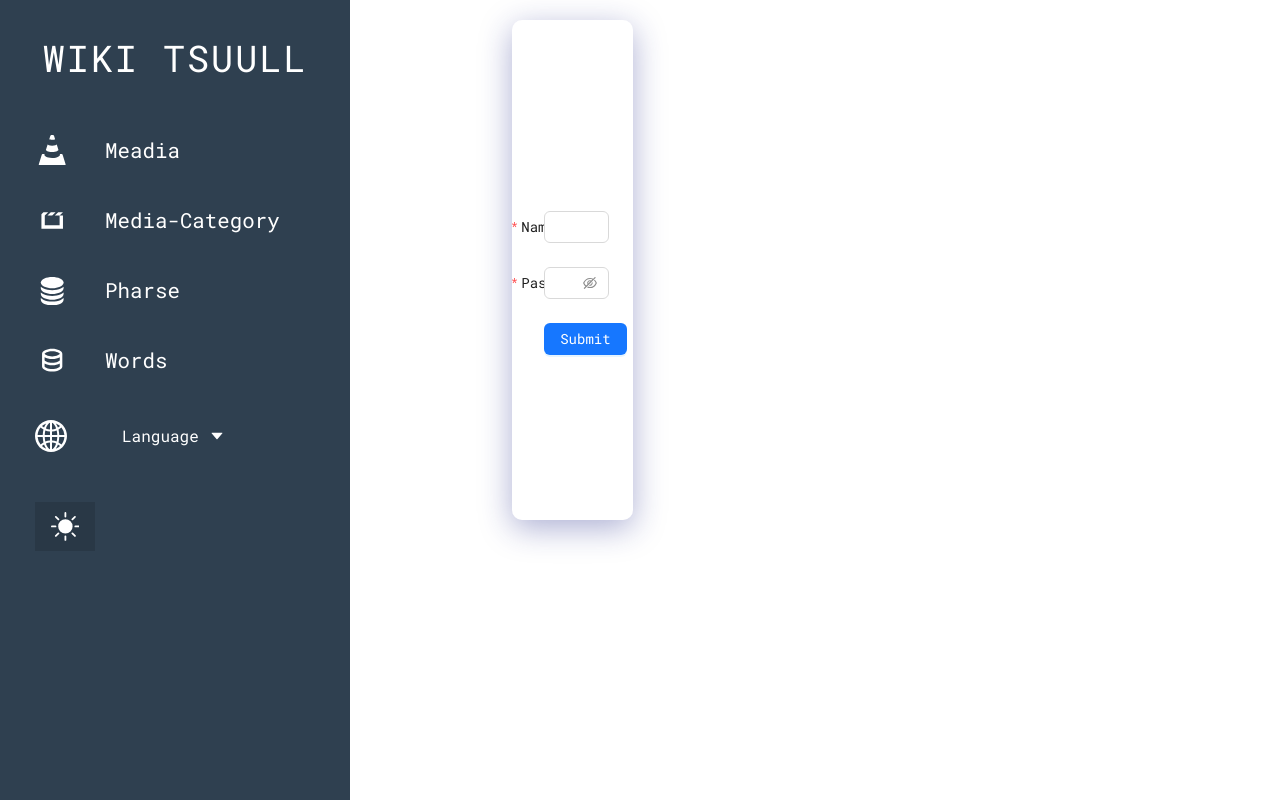
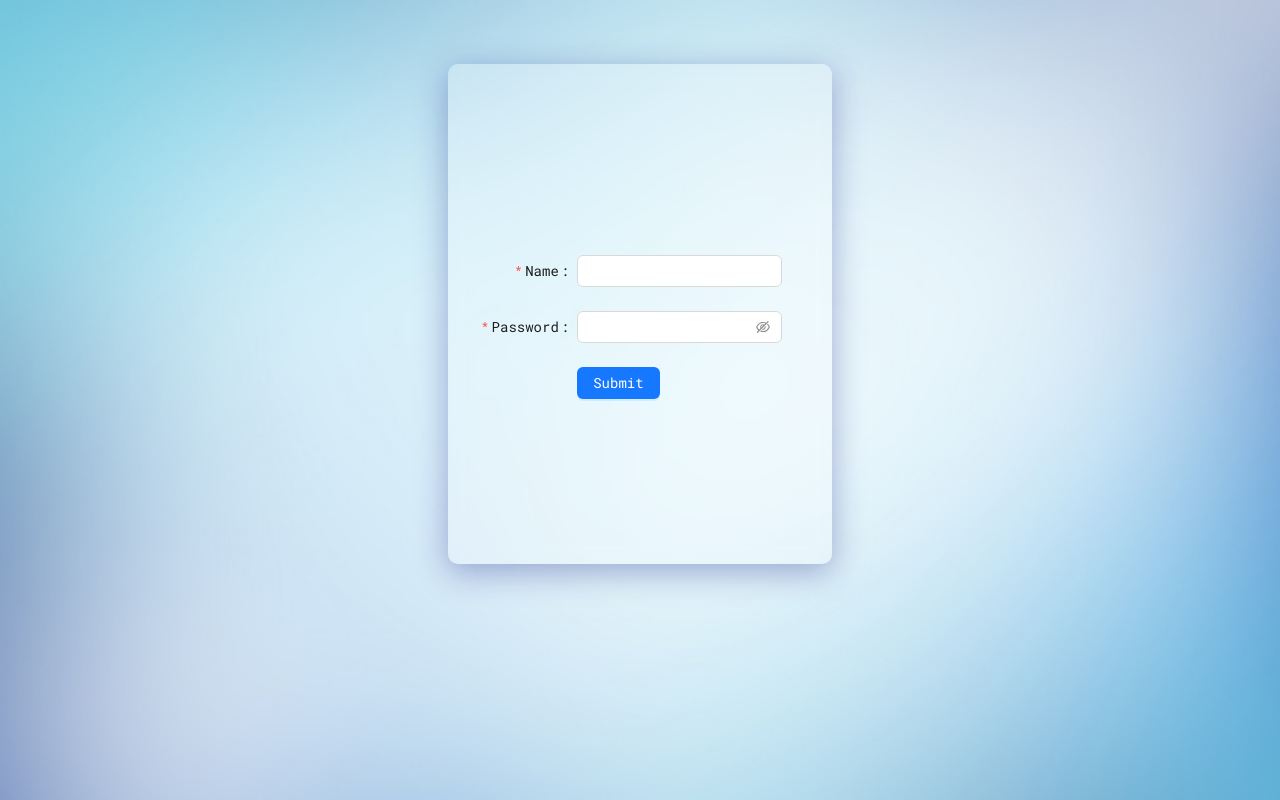
Before and after one commit to husanbek123/wiki-tsuull-dashboard-test, a React (Vite) app: page /login in a window 1280 px wide. Shown: the top 800 px of the page. Built offline with nearby package versions, Linux system fonts and the light colour scheme.

Commit message:
nmadrlarde

```diff
--- a/src/App.tsx
+++ b/src/App.tsx
@@ -1,5 +1,7 @@
 import * as React from "react";
 import { Routes, Route } from "react-router-dom";
+import { ToastContainer } from "react-toastify";
+import "react-toastify/dist/ReactToastify.css";
 import {
   Media,
   MediaCategory,
@@ -13,6 +15,18 @@ import Login from "./pages/Login";
 export default function App() {
   return (
     <>
+      <ToastContainer
+        position="top-right"
+        autoClose={5000}
+        hideProgressBar={false}
+        newestOnTop={false}
+        closeOnClick
+        rtl={false}
+        pauseOnFocusLoss
+        draggable
+        pauseOnHover
+        theme="colored"
+      />
       <React.Suspense fallback={<Loading />}>
         <Routes>
           <Route path="/" element={<Media />}></Route>
@@ -21,7 +35,7 @@ export default function App() {
           <Route path="/pharse" element={<Pharse />}></Route>
           <Route path="/pharse/:id" element={<SinglePharse />}></Route>
           <Route path="/words" element={<Words />}></Route>
-          <Route path='*' element={<NotFound />}/>
+          <Route path="*" element={<NotFound />} />
         </Routes>
       </React.Suspense>
     </>
--- a/src/components/Loading/loading.module.scss
+++ b/src/components/Loading/loading.module.scss
@@ -11,6 +11,7 @@
   position: absolute;
   top: 50%;
   left: 50%;
+  z-index: 200;
   .loadingTitle {
     color: #fff;
     font-weight: 600;
--- a/src/components/Sidebar/sidebar.module.scss
+++ b/src/components/Sidebar/sidebar.module.scss
@@ -1,8 +1,9 @@
 .sidebar {
   background-color: #2f4050;
   width: 350px;
-  height: 1000vh;
-
+  height: 100vh;
+  position: fixed;
+  z-index: 100;
   .sidebarNav {
     width: 100%;
     height: auto;
--- a/src/index.css
+++ b/src/index.css
@@ -8,6 +8,13 @@
   box-sizing: border-box;
   font-family: "Roboto", sans-serif;
   font-family: "Roboto Mono", monospace;
+}
+body{
+  width: 100%;
+  height: 100%;
+  background: url('../public/whiteback.jpg');
+  background-repeat: no-repeat;
+  background-size: cover;
 }
 a {
   text-decoration: none;
--- a/src/pages/Login/index.module.scss
+++ b/src/pages/Login/index.module.scss
@@ -1,6 +1,13 @@
 .Main {
     width: 100%;
-    height: 100%;
+    height: 100vh;
+    position: fixed;
+    top: 0;
+    left: 0;
+    z-index: 101;
+    background: url('../../../public/whiteback.jpg');
+    background-repeat: no-repeat;
+    background-size: cover;
     .container {
       width: 30%;
       border-radius: 10px;
--- a/src/pages/Login/index.tsx
+++ b/src/pages/Login/index.tsx
@@ -21,7 +21,7 @@ export default function Login() {
     });
   };
 
-  const onFinishFailed = (errorInfo: any) => {
+  const onFinishFailed = () => {
     ErrorToastify();
   };
 
--- a/src/pages/Media/index.tsx
+++ b/src/pages/Media/index.tsx
@@ -1,14 +1,16 @@
-import { changeLanguage } from "i18next";
-import { useTranslation } from "react-i18next";
-import { useState } from "react";
+import { useGetData } from "../../utils/hooks/useGet";
+import styles from "./index.module.scss";
+const dataCRUDname = "media";
 export default function Media() {
-  let { t } = useTranslation();
-
+  const useGet = useGetData([dataCRUDname], `/${dataCRUDname}`, {});
+  if (useGet.isSuccess) {
+    console.log(useGet.data.data);
+  }
   return (
-    <div className="media-page">
-        <h1>
-          {t("Media")}
-        </h1>
+    <div className={styles.Main}>
+      <div className={styles.container}>
+        <div className={styles.table}></div>
+      </div>
     </div>
   );
 }
```
Also changed, not shown: public/whiteback.jpg (added), src/pages/Media/index.module.scss (added).
